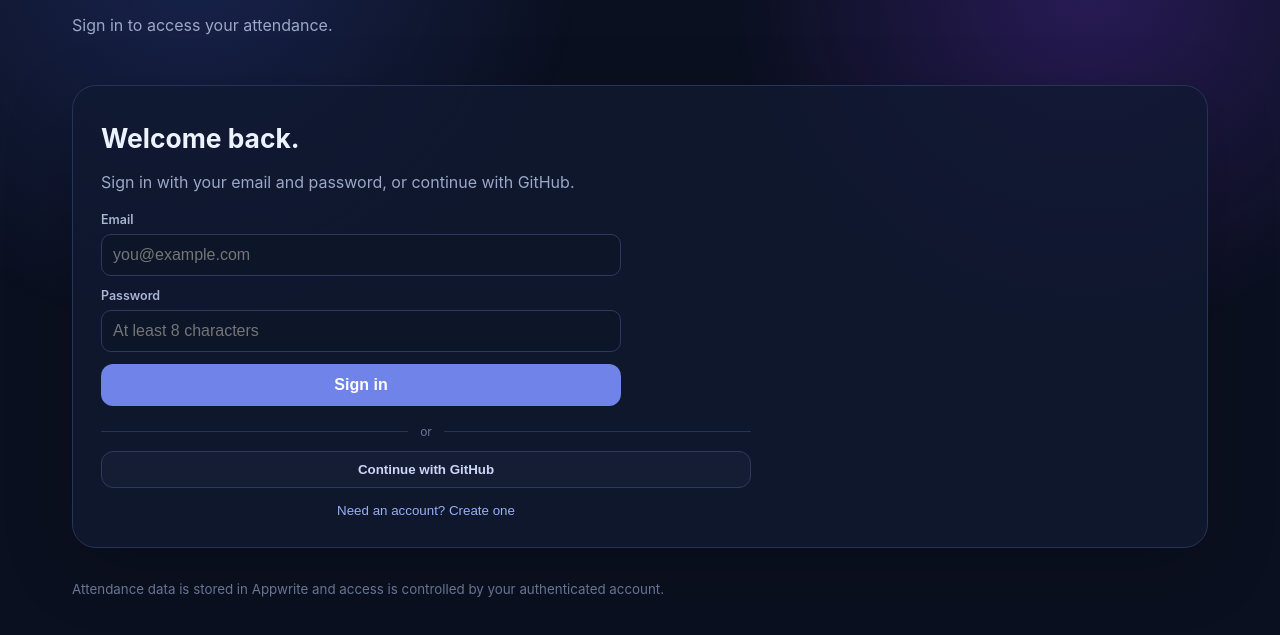
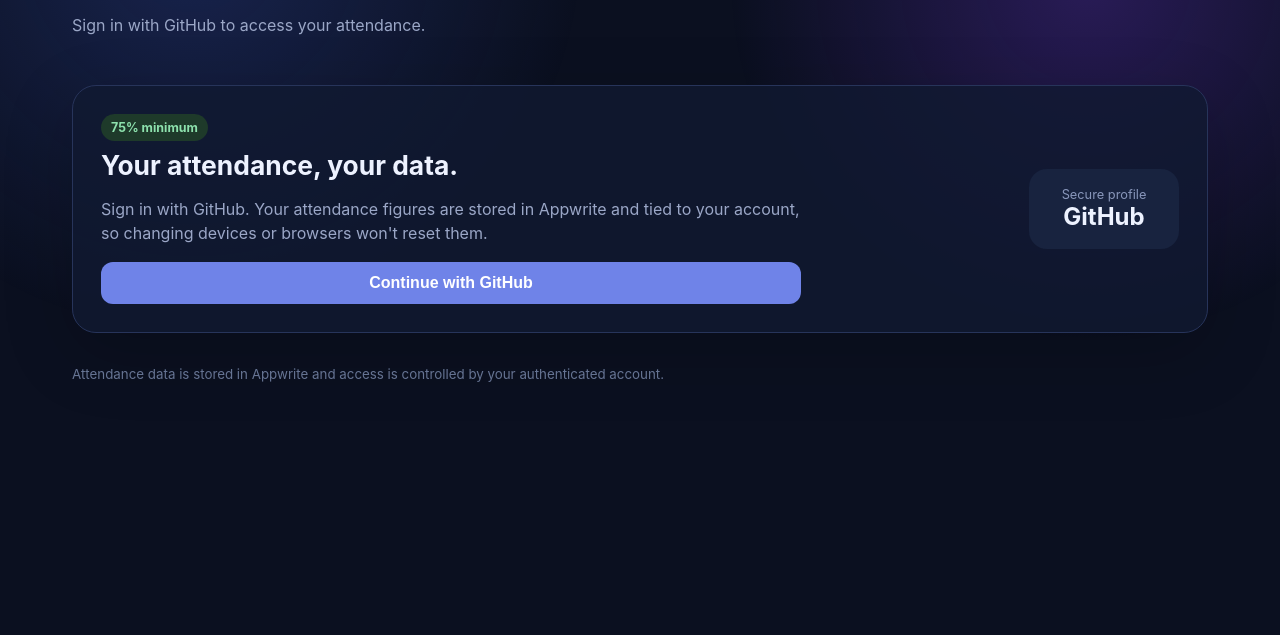
Before and after one commit to iammaanas/Attendance-tracker, a plain HTML site: page index.html in a window 1280 px wide. Shown: the part 139-774 px from the top of the page. Drawn offline with Linux system fonts and the light colour scheme; a script that the page names is missing.

Commit message:
Rebuild attendance tracker cleanly

```diff
--- a/index.html
+++ b/index.html
@@ -4,36 +4,33 @@
   <meta charset="utf-8">
   <meta name="viewport" content="width=device-width,initial-scale=1">
   <title>Attendance Tracker</title>
-  <link rel="stylesheet" href="style.css?v=8">
+  <link rel="stylesheet" href="style.css?v=1">
   <script src="https://cdn.jsdelivr.net/npm/appwrite@23.0.0"></script>
 </head>
 <body>
   <main class="shell">
     <header>
       <div>
-        <p class="eyebrow">BBA i-Connect · Semester 1</p>
+        <p class="eyebrow">BBA I-Connect · Semester 1</p>
         <h1>Attendance Tracker</h1>
-        <p class="muted" id="subtitle">Sign in to access your attendance.</p>
+        <p class="muted" id="subtitle">Sign in with GitHub to access your attendance.</p>
       </div>
       <div class="header-actions">
         <span id="userBadge" class="user-badge hidden"></span>
-        <button id="logout" class="ghost hidden">Log out</button>
+        <button id="logout" class="ghost hidden" type="button">Log out</button>
       </div>
     </header>
 
-    <section id="loginPanel" class="hero login-panel">
-      <div class="login-content">
-        <h2 id="authTitle">Welcome back.</h2>
-        <p id="authDescription">Sign in with your email and password, or continue with GitHub.</p>
-        <form id="authForm" class="auth-form">
-          <label>Email<input id="email" type="email" autocomplete="email" placeholder="you@example.com" required></label>
-          <label>Password<input id="password" type="password" autocomplete="current-password" minlength="8" placeholder="At least 8 characters" required></label>
-          <label id="nameField" class="hidden">Name<input id="name" type="text" autocomplete="name" placeholder="Your name"></label>
-          <button id="emailSubmit" class="primary" type="submit">Sign in</button>
-        </form>
-        <div class="auth-divider"><span>or</span></div>
-        <button id="githubLogin" class="github-button" type="button">Continue with GitHub</button>
-        <button id="authToggle" class="text-button" type="button">Need an account? Create one</button>
+    <section id="loginPanel" class="hero">
+      <div>
+        <span class="pill">75% minimum</span>
+        <h2>Your attendance, your data.</h2>
+        <p>Sign in with GitHub. Your attendance figures are stored in Appwrite and tied to your account, so changing devices or browsers won't reset them.</p>
+        <button id="login" class="primary" type="button">Continue with GitHub</button>
+      </div>
+      <div class="hero-stat">
+        <span>Secure profile</span>
+        <strong>GitHub</strong>
       </div>
     </section>
 
@@ -42,10 +39,10 @@
         <div>
           <span class="pill">75% minimum</span>
           <h2 id="welcome">Your attendance.</h2>
-          <p id="heroDescription">Each subject already has its total course hours. Update only <strong>Hours Missed</strong> and the tracker calculates your attendance automatically.</p>
+          <p>Each subject already has its total course hours. Update only <strong>Hours Missed</strong> and the tracker calculates your attendance automatically.</p>
         </div>
         <div class="hero-stat">
-          <span id="profileTitle">Profile</span>
+          <span>Profile</span>
           <strong id="profileLabel">—</strong>
         </div>
       </section>
@@ -55,7 +52,6 @@
     <p id="message" class="message hidden"></p>
     <footer><small>Attendance data is stored in Appwrite and access is controlled by your authenticated account.</small></footer>
   </main>
-  <script src="app.js?v=10"></script>
-  <script src="settings.js?v=4"></script>
+  <script src="app.js?v=1"></script>
 </body>
 </html>
```
